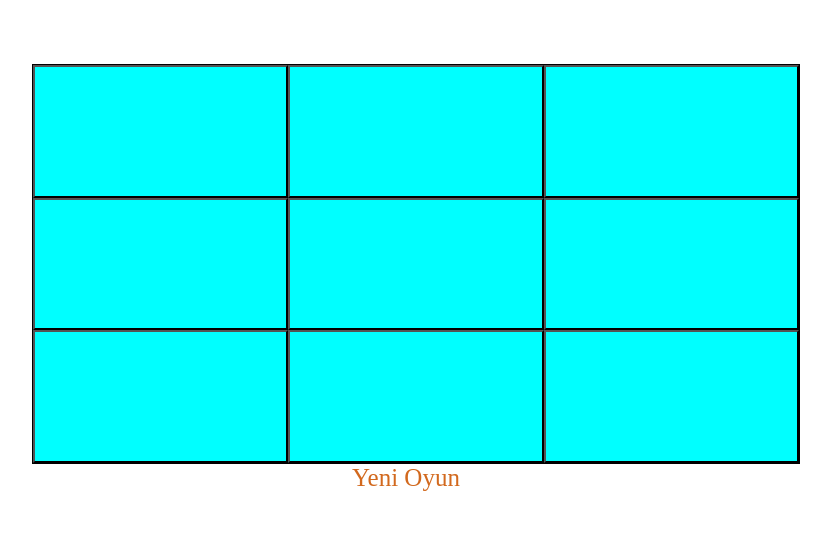
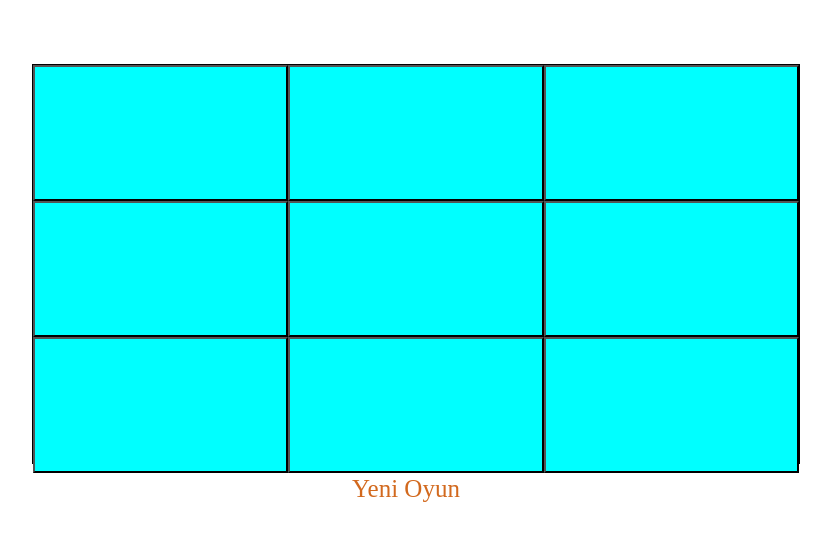
Before and after one commit to NecipSarikaya/Tic-Tac-Toe-Game, a plain HTML site: page index.html in a window 1280 px wide. Shown: the whole page, without its empty margins (224-1055 px from the left). Drawn offline with Linux system fonts and the light colour scheme.

Commit message:
second commit

```diff
--- a/style.css
+++ b/style.css
@@ -17,6 +17,7 @@
     background-color: aqua;
     font-weight: bolder;
     font-size: 30px;
+    height: 17vh;
 }
 #sonuc{
     background-color: red;
@@ -29,5 +30,6 @@ a{
     text-decoration: none;
     font-size: 25px;
     margin-left: 45%;
+    line-height: 50px;
     color: chocolate;
 }
```
